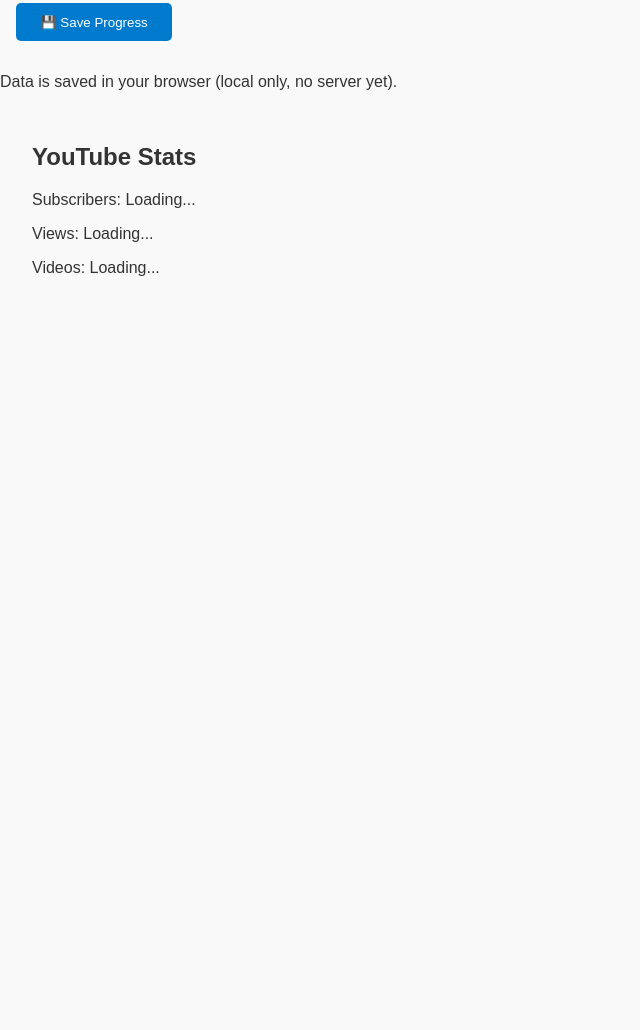
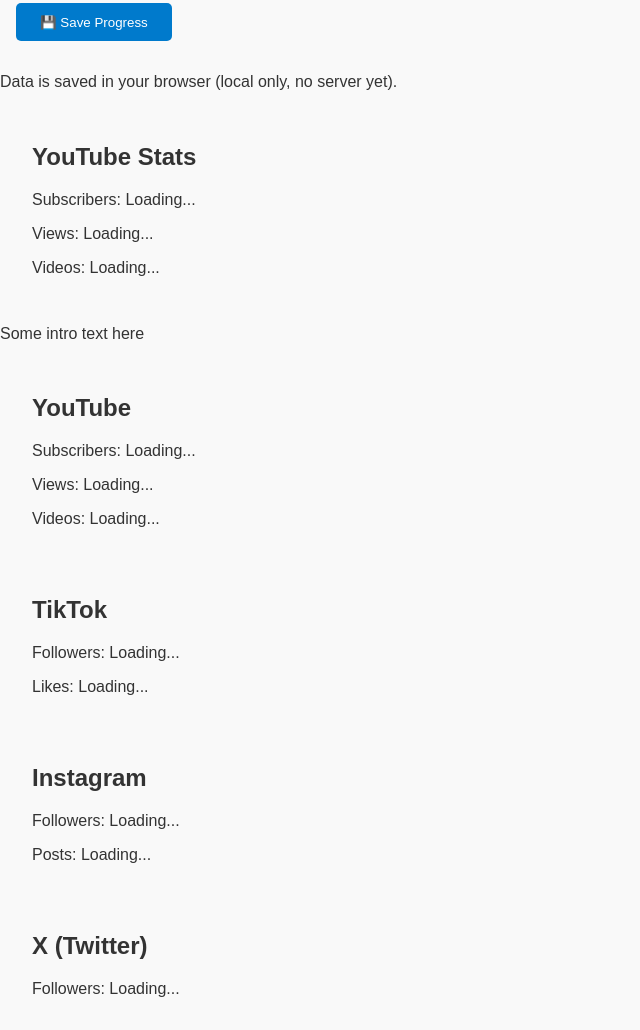
Before and after one commit to avhatwiyk-web/ATWYIK-SOCIALS, a plain HTML site: page index.html in a window 1280 px wide. Shown: the part 1272-2302 px from the top of the page, without its empty margins (0-640 px from the left). Before the commit the page ends 1581 px from the top, so only its background shows below. Drawn offline with Linux system fonts and the light colour scheme; a script that the page names is missing.

Commit message:
Update index.html

```diff
--- a/index.html
+++ b/index.html
@@ -93,3 +93,31 @@
   <p>Views: <span id="yt-views">Loading...</span></p>
   <p>Videos: <span id="yt-videos">Loading...</span></p>
 </section>
+<main>
+  <p>Some intro text here</p>
+
+  <!-- === NEW Social Stats === -->
+  <section id="youtube">
+    <h2>YouTube</h2>
+    <p>Subscribers: <span id="yt-subs">Loading...</span></p>
+    <p>Views: <span id="yt-views">Loading...</span></p>
+    <p>Videos: <span id="yt-videos">Loading...</span></p>
+  </section>
+
+  <section id="tiktok">
+    <h2>TikTok</h2>
+    <p>Followers: <span id="tt-followers">Loading...</span></p>
+    <p>Likes: <span id="tt-likes">Loading...</span></p>
+  </section>
+
+  <section id="instagram">
+    <h2>Instagram</h2>
+    <p>Followers: <span id="ig-followers">Loading...</span></p>
+    <p>Posts: <span id="ig-posts">Loading...</span></p>
+  </section>
+
+  <section id="twitter">
+    <h2>X (Twitter)</h2>
+    <p>Followers: <span id="tw-followers">Loading...</span></p>
+  </section>
+</main>
```
